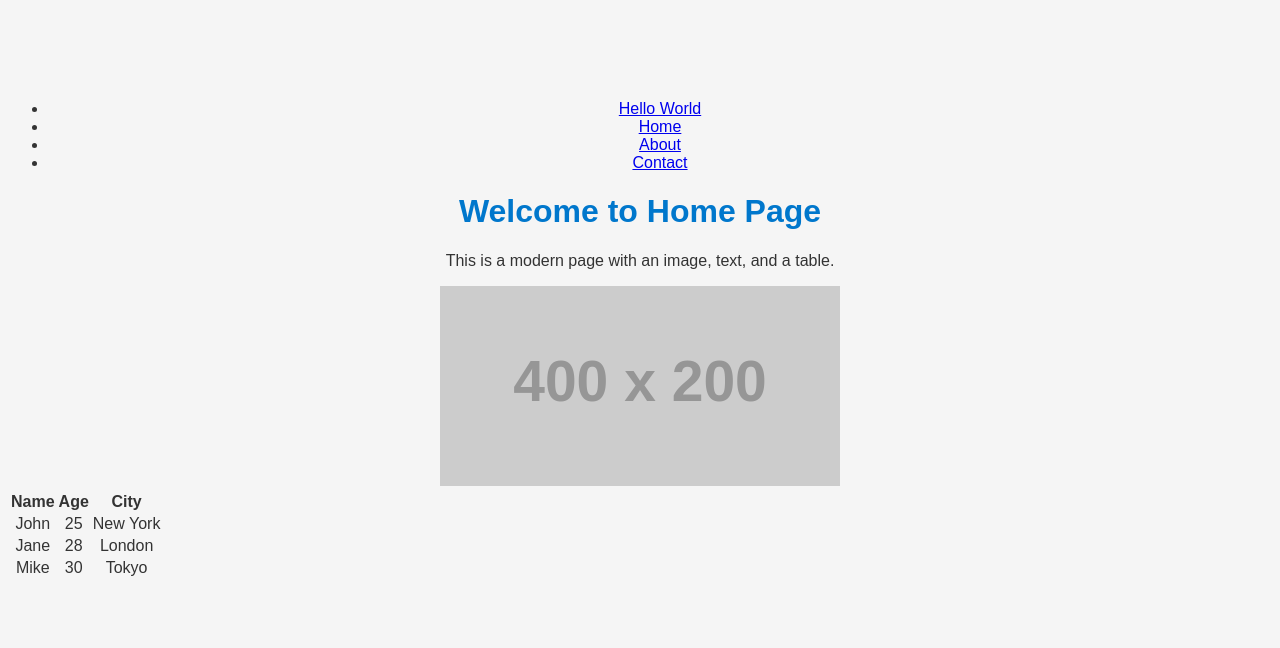
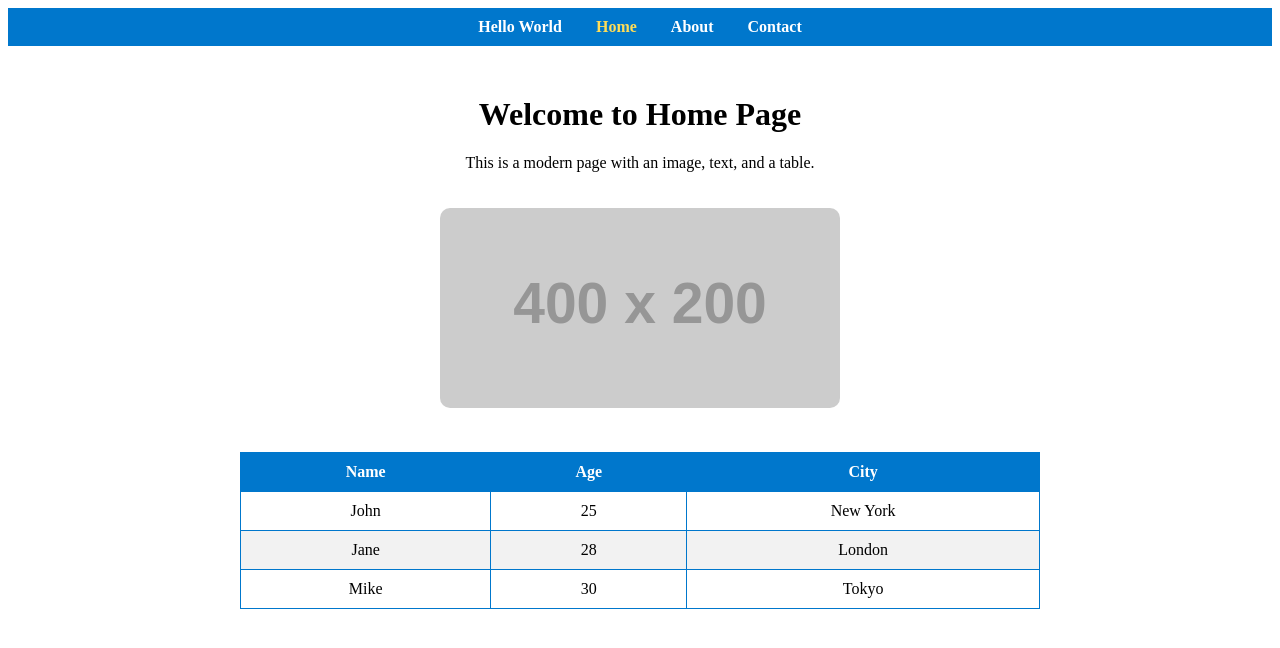
Before and after one commit to BInod2u/HelloWorld, a plain HTML site: page home.html in a window 1280 px wide. Drawn offline with Linux system fonts and the light colour scheme; placeholder pictures from the web are drawn by us.

Commit message:
Update style.css

```diff
--- a/style.css
+++ b/style.css
@@ -1,18 +1,70 @@
-body {
-  font-family: Arial, sans-serif;
-  text-align: center;
-  margin-top: 100px;
-  background-color: #f5f5f5;
-  color: #333;
+/* --- Navigation Menu --- */
+.navbar {
+  background-color: #0077cc;
+  overflow: hidden;
+  padding: 10px 0;
 }
 
-h1 {
-  color: #0077cc;
+.navbar ul {
+  list-style-type: none;
+  margin: 0;
+  padding: 0;
+  text-align: center;
 }
 
-button {
-  padding: 10px 20px;
+.navbar ul li {
+  display: inline-block;
+  margin: 0 15px;
+}
+
+.navbar ul li a {
+  color: white;
+  text-decoration: none;
+  font-weight: bold;
   font-size: 16px;
-  cursor: pointer;
+  transition: color 0.3s;
+}
+
+.navbar ul li a:hover,
+.navbar ul li a.active {
+  color: #ffdd57;
+}
+
+/* --- Container --- */
+.container {
+  max-width: 800px;
+  margin: 50px auto;
+  text-align: center;
+}
+
+.container img {
+  margin: 20px 0;
+  border-radius: 10px;
+  max-width: 100%;
+  height: auto;
+}
+
+/* --- Table --- */
+table {
+  width: 100%;
+  border-collapse: collapse;
   margin-top: 20px;
 }
+
+table, th, td {
+  border: 1px solid #0077cc;
+}
+
+th, td {
+  padding: 10px;
+  text-align: center;
+}
+
+th {
+  background-color: #0077cc;
+  color: white;
+}
+
+tr:nth-child(even) {
+  background-color: #f2f2f2;
+}
```
